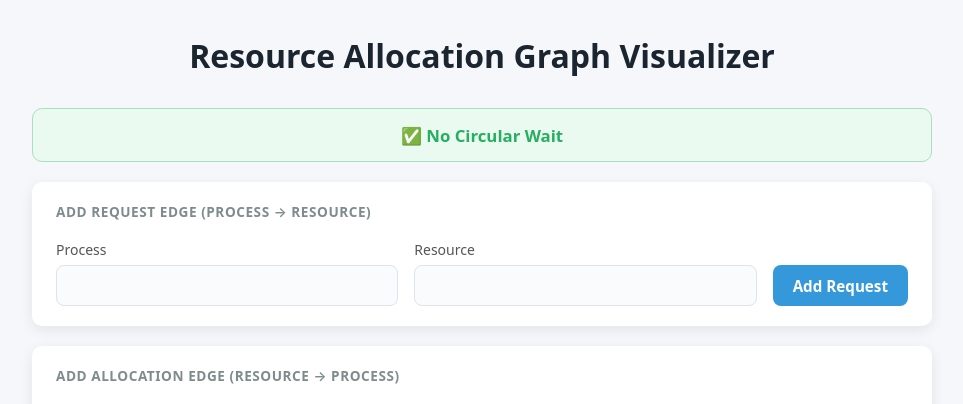
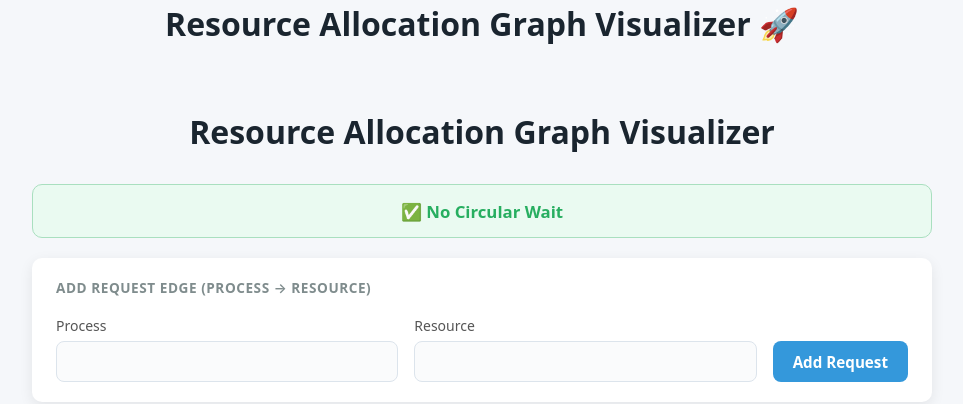
Before and after one commit to utkxrsh7/Resource-Allocation-Graph-Visualizer, a Flask app: page / in a window 1280 px wide. Shown: the top 404 px of the page, without its empty margins (158-1121 px from the left). Run offline with Flask 3, Linux system fonts and the light colour scheme.

```diff
--- a/templates/index.html
+++ b/templates/index.html
@@ -4,6 +4,7 @@
     <meta charset="UTF-8">
     <meta name="viewport" content="width=device-width, initial-scale=1.0">
     <title>Resource Allocation Graph</title>
+    <h1>Resource Allocation Graph Visualizer 🚀</h1>
     <style>
         * {
             box-sizing: border-box;
```
